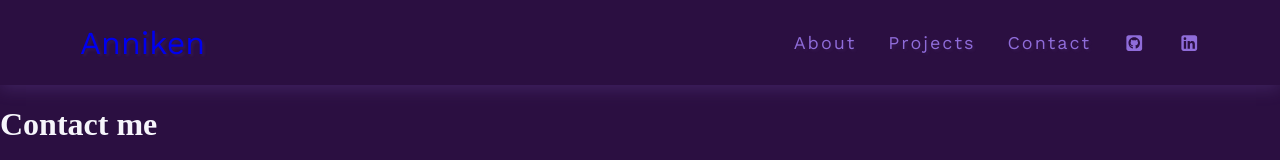
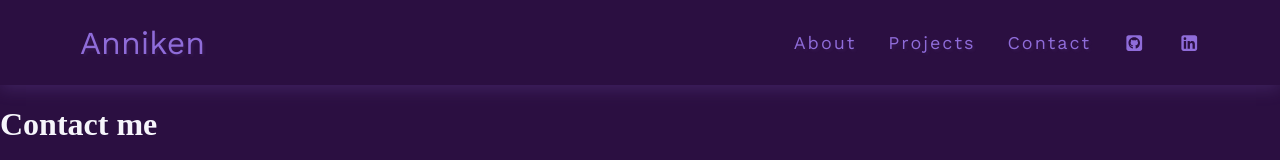
Before and after one commit to AnnikenJE/annikenje-website, a React (Vite) app: page /contact in a window 1280 px wide. Shown: the top 160 px of the page. Built offline with nearby package versions, Linux system fonts and the light colour scheme.

Commit message:
fix color bug logo

```diff
--- a/src/components/navigation/MainNavigation.css
+++ b/src/components/navigation/MainNavigation.css
@@ -29,6 +29,7 @@
   margin-left: 4rem;
   transition: all 1s ease;
   text-shadow: var(--txt-shadow);
+  color: var(--link-color);
 }
 
 .main-navigation__item {
```
